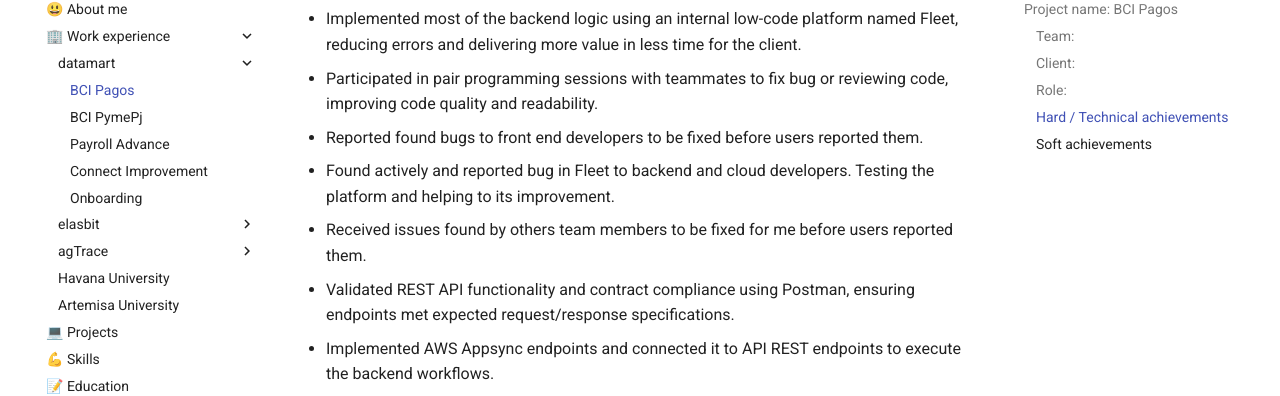
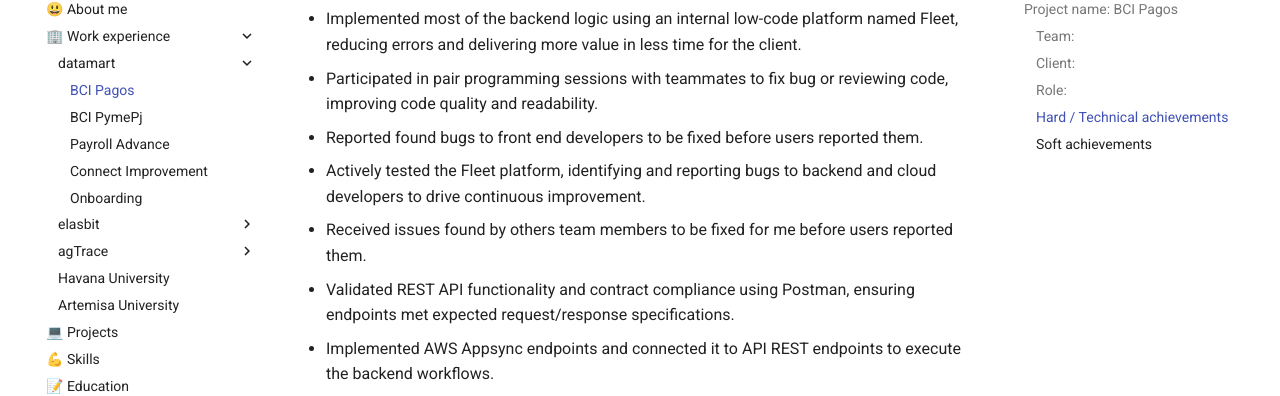
Before and after one commit to rayniel95/rayniel95.github.io, an MkDocs documentation site: the page built from docs/work_experience/datamart/bci_pagos.md, in a window 1280 px wide and 900 px high, scrolled down 791 px. Shown: the part 99-495 px from the top of the window. Built offline with MkDocs 1.6.1 and Material for MkDocs 9.7.7, drawn with Linux system fonts in a browser that asks for light colours.

Commit message:
docs(datamart): refine BCI Pagos experience description

```diff
--- a/docs/work_experience/datamart/bci_pagos.md
+++ b/docs/work_experience/datamart/bci_pagos.md
@@ -27,8 +27,7 @@ My role involved helping implement both platforms. I developed the infrastructur
 - Implemented most of the backend logic using an internal low-code platform named Fleet, reducing errors and delivering more value in less time for the client.
 - Participated in pair programming sessions with teammates to fix bug or reviewing code, improving code quality and readability.
 - Reported found bugs to front end developers to be fixed before users reported them.
-- Found actively and reported bug in Fleet to backend and cloud developers. Testing the
-platform and helping to its improvement.
+- Actively tested the Fleet platform, identifying and reporting bugs to backend and cloud developers to drive continuous improvement.
 - Received issues found by others team members to be fixed for me before users reported them.
 - Validated REST API functionality and contract compliance using Postman, ensuring endpoints met expected request/response specifications.
 - Implemented AWS Appsync endpoints and connected it to API REST endpoints to execute
```
